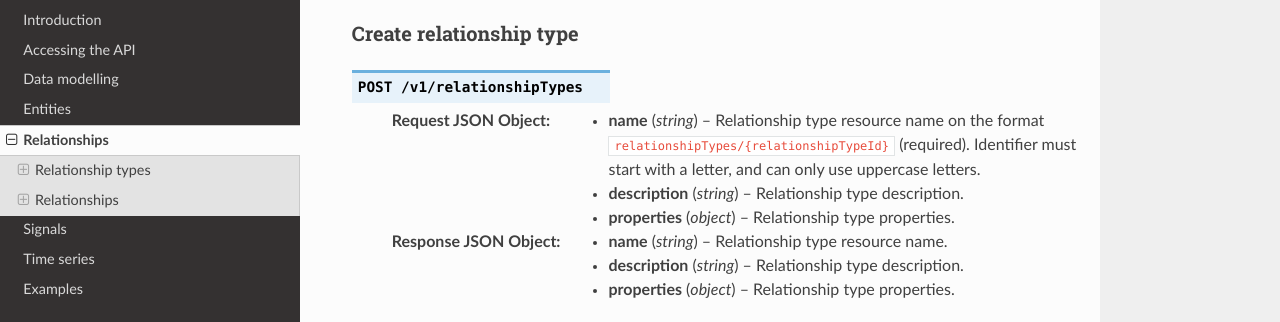
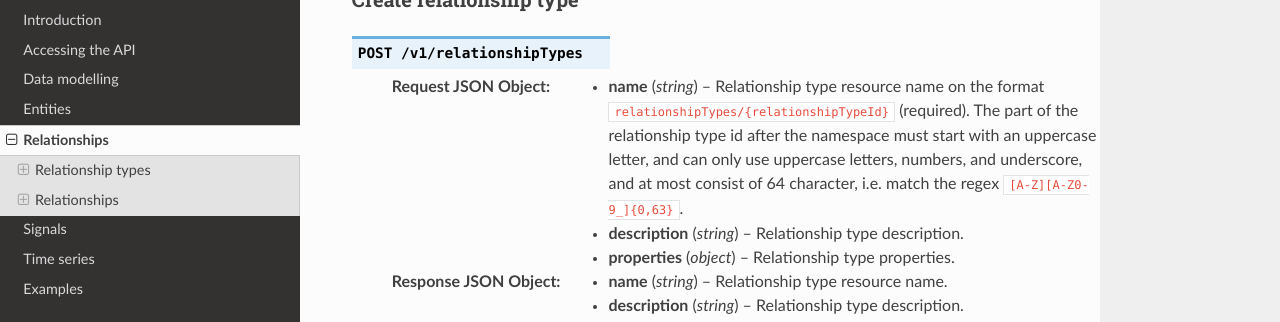
Before and after one commit to Exabel/api, a Sphinx documentation site: the page built from exabel/api/data/doc/relationships.rst, in a window 1280 px wide and 900 px high, scrolled down 1476 px, cut to the strip 157-479 px from the top of the window. Built offline with Sphinx 7.4.7 and the Read the Docs theme 2.0.0, drawn with Linux system fonts in a browser that asks for light colours; formulas are drawn with MathJax 3; some of the changed text lies outside the part shown.

Commit message:
Add restrictions to identifiers to create messages

```diff
--- a/exabel/api/data/doc/entities.rst
+++ b/exabel/api/data/doc/entities.rst
@@ -237,7 +237,9 @@
 ..  http:post:: /v1/entityTypes/{entityTypeId}/entities
 
     :reqjson string name: Entity resource name on the format ``entityTypes/{entityTypeId}/entities/{entityId}``
-        (required).
+        (required). The part of the entity id after the namespace must start with a letter, number, or underscore (_),
+        and can only consists of letters, numbers, underscore, and dash (-), and be at most 64 characters,
+        i.e. match the regex ``\w[\w-]{0,63}``.
     :reqjson string displayName: Entity display name.
     :reqjson string description: Entity description.
     :reqjson object properties: Entity properties.
--- a/exabel/api/data/doc/relationships.rst
+++ b/exabel/api/data/doc/relationships.rst
@@ -129,7 +126,9 @@
 ..  http:post:: /v1/relationshipTypes
 
     :reqjson string name: Relationship type resource name on the format ``relationshipTypes/{relationshipTypeId}``
-        (required). Identifier must start with a letter, and can only use uppercase letters.
+        (required). The part of the relationship type id after the namespace must start with an uppercase letter,
+        and can only use uppercase letters, numbers, and underscore, and at most consist of 64 character,
+        i.e. match the regex ``[A-Z][A-Z0-9_]{0,63}``.
     :reqjson string description: Relationship type description.
     :reqjson object properties: Relationship type properties.
 
--- a/exabel/api/data/doc/signals.rst
+++ b/exabel/api/data/doc/signals.rst
@@ -98,8 +98,9 @@
 
 ..  http:post:: /v1/signals
 
-    :reqjson string name: Signal resource name on the form ``signals/{signalId}`` (required). Identifier must start
-        with a letter.
+    :reqjson string name: Signal resource name on the form ``signals/{signalId}`` (required). The part of the signal id
+        after the namespace must start with a letter, and can only consists of letters, numbers, and underscore (_),
+        and be at most 64 characters, i.e. match the regex ``[a-zA-Z]\w{0,63}``.
     :reqjson string displayName: Signal display name (required).
     :reqjson string description: Signal description.
     :reqjson string downsamplingMethod: The default downsampling method to use when this signal is re-sampled into
```
Also changed, not shown: other parts of exabel/api/data/doc/relationships.rst (+0 -3 lines).
